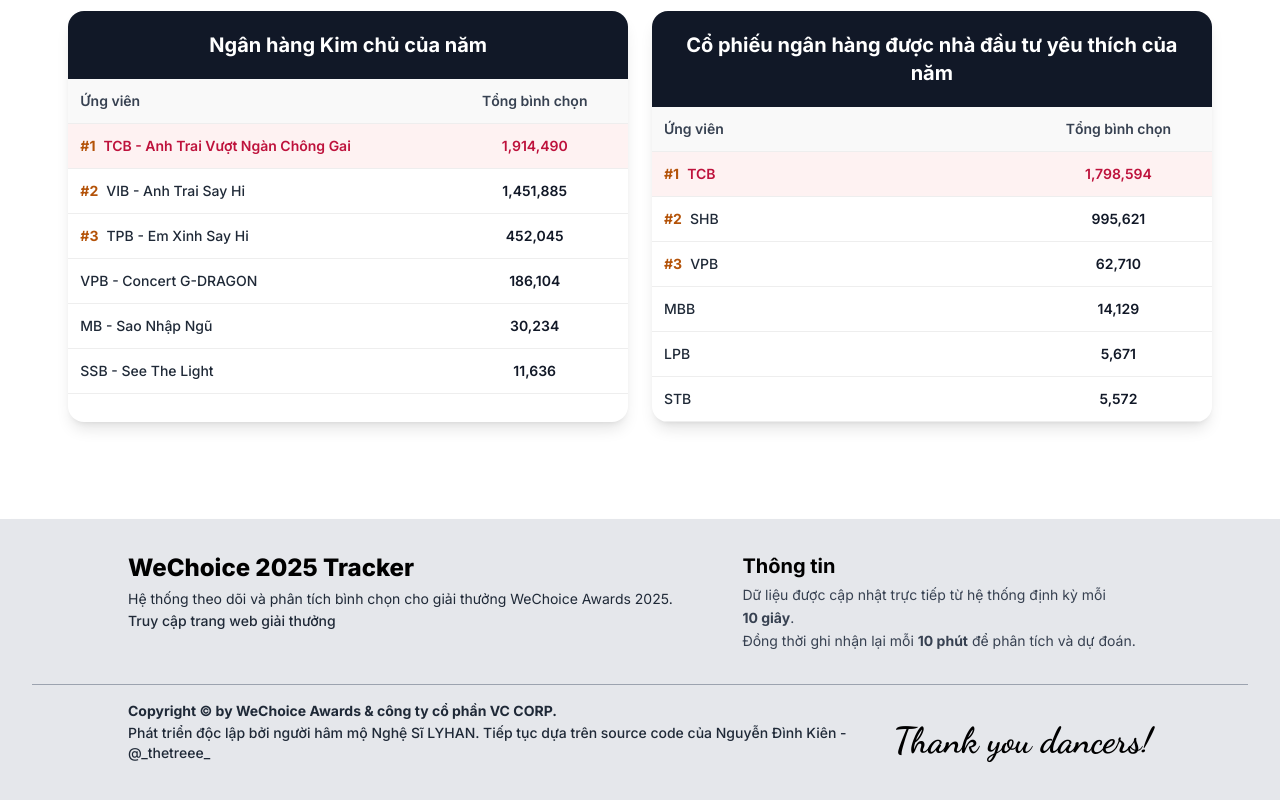
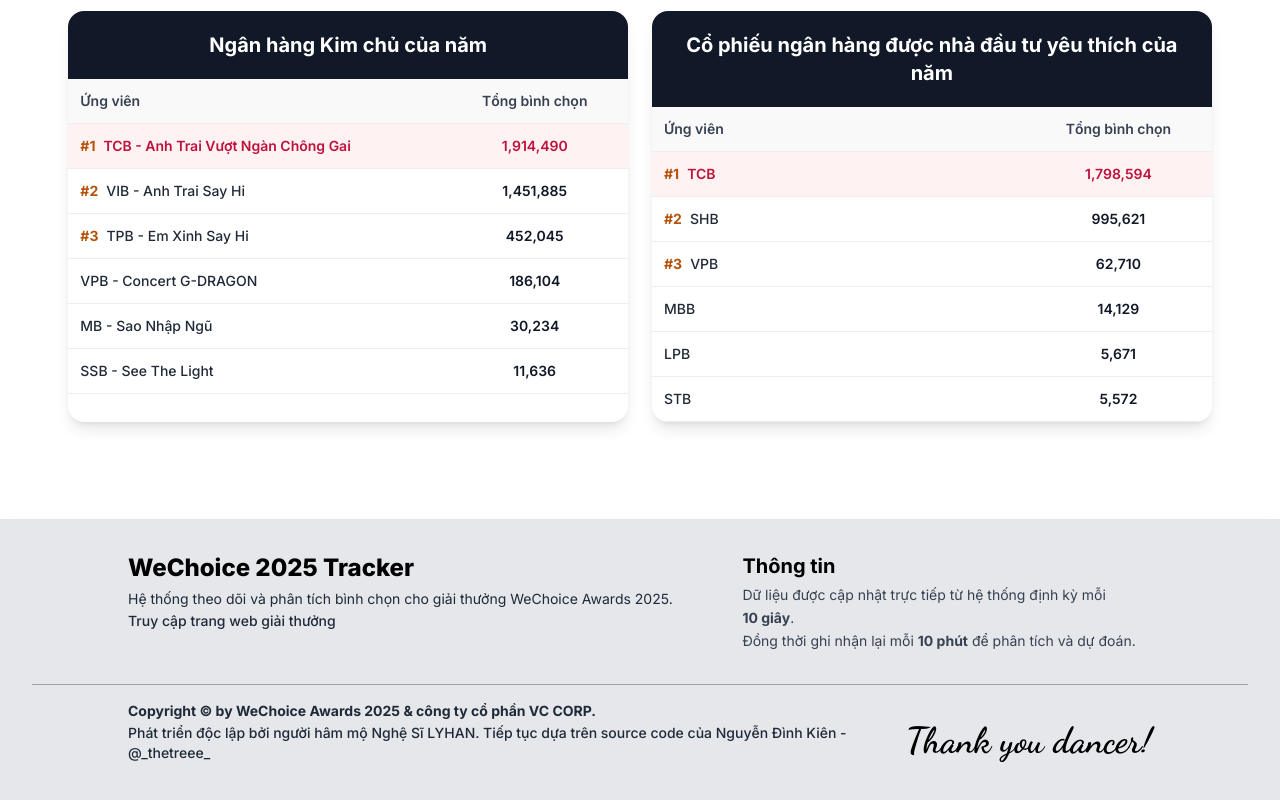
Before and after one commit to ntu09082007-eng/wechoice-tracker-frontend, a React (Vite) app: page /realtime in a window 1280 px wide. Shown: the part 306-1106 px from the top of the page. Built offline with nearby package versions, Linux system fonts and the light colour scheme; what chartjs-plugin-zoom would draw is missing.

Commit message:
Update Footer.tsx

```diff
--- a/src/components/Footer.tsx
+++ b/src/components/Footer.tsx
@@ -22,11 +22,11 @@ export default function Footer() {
           <div className="xl:col-span-2">
             <h3 className="text-black text-xl font-bold mb-1">Thông tin</h3>
             <p className="text-sm leading-relaxed">
-              {/* SỬA LỖI: Thêm whitespace-nowrap để "10 giây" không bị ngắt dòng */}
               Dữ liệu được cập nhật trực tiếp từ hệ thống định kỳ mỗi{" "}
-              <b className="whitespace-nowrap">10 giây</b>.
+              {/* SỬA LỖI: Dùng &nbsp; để hàn dính số 10 và chữ giây */}
+              <b className="whitespace-nowrap">10&nbsp;giây</b>.
               <br />
-              Đồng thời ghi nhận lại mỗi <b className="whitespace-nowrap">10 phút</b> để phân tích và dự đoán.
+              Đồng thời ghi nhận lại mỗi <b className="whitespace-nowrap">10&nbsp;phút</b> để phân tích và dự đoán.
             </p>
           </div>
         </div>
@@ -38,7 +38,7 @@ export default function Footer() {
             {/* Bên trái: Copyright */}
             <div className="text-center md:text-left mb-4 md:mb-0">
               <p className="text-gray-800 text-sm font-bold">
-                Copyright © by WeChoice Awards & công ty cổ phần VC CORP.
+                Copyright © by WeChoice Awards 2025 & công ty cổ phần VC CORP.
               </p>
               <p className="text-gray-800 text-sm mt-0.5 font-medium">
                 Phát triển độc lập bởi người hâm mộ Nghệ Sĩ LYHAN. Tiếp tục dựa trên source code của Nguyễn Đình Kiên -
@@ -48,14 +48,12 @@ export default function Footer() {
               </p>
             </div>
 
-            {/* Bên phải: Chữ "Thank you dancers!" */}
+            {/* Bên phải: Chữ nghệ thuật */}
             <div
-              // SỬA: Đổi text-5xl thành text-4xl cho nhỏ lại
               className="text-black text-4xl leading-none pb-1"
-              // Giữ nguyên font Dancing Script đẹp
               style={{ fontFamily: '"Dancing Script", cursive', fontWeight: 700 }}
             >
-              Thank you dancers!
+              Thank you dancer!
             </div>
 
           </div>
```
